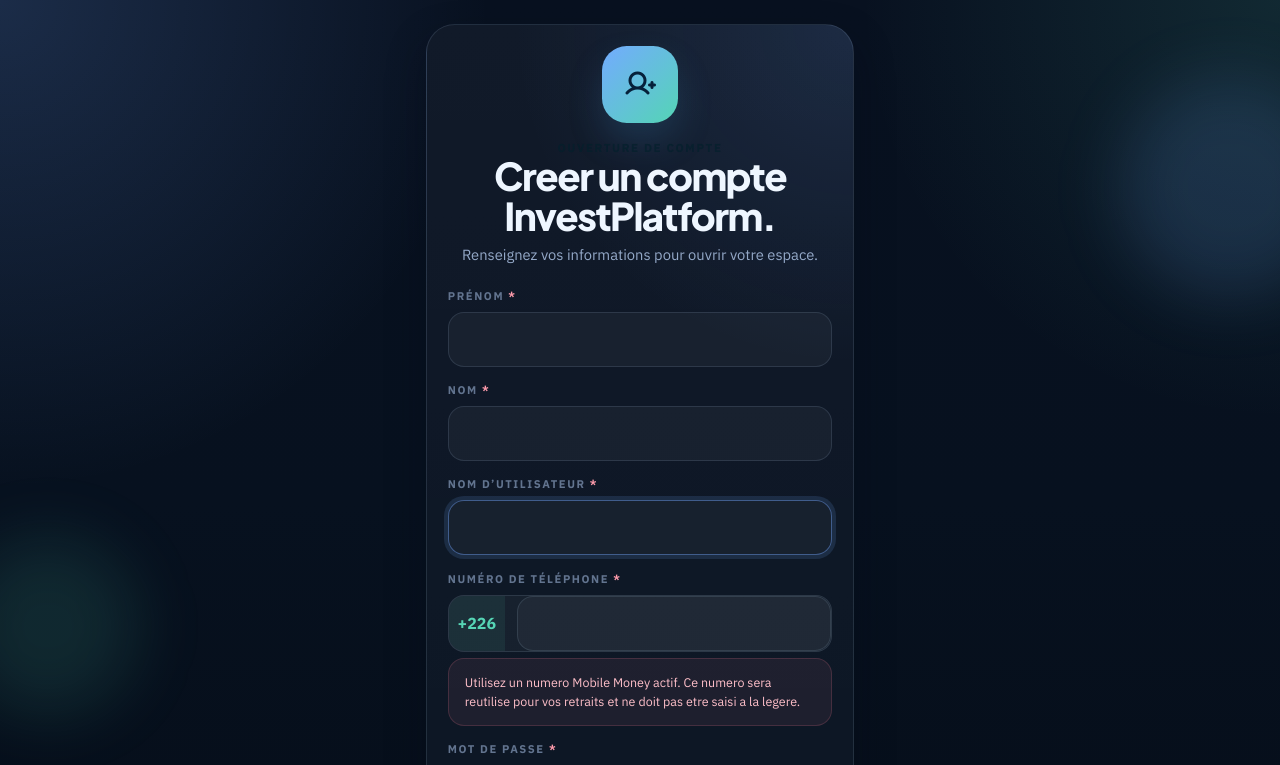
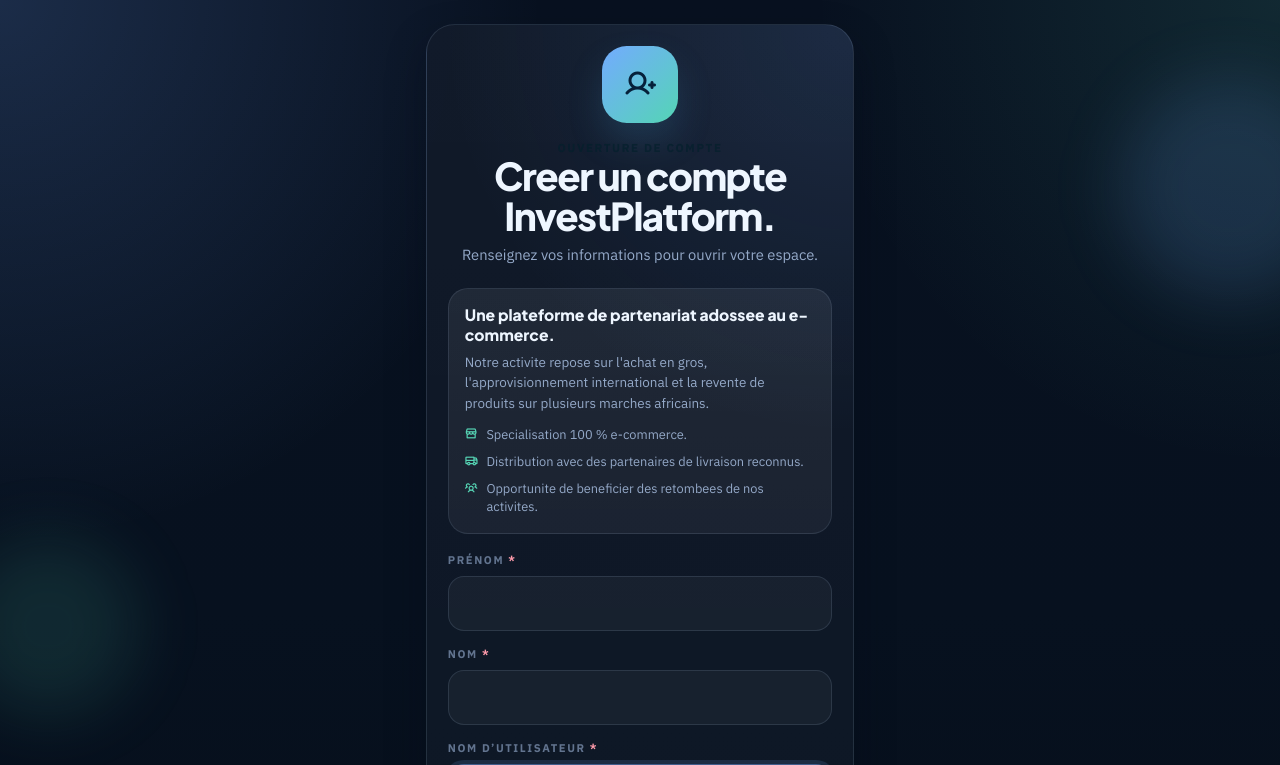
Before and after one commit to AmstaLabestar/invest, a Django app: page /register/ in a window 1280 px wide. Shown: the top 765 px of the page. Run offline with Django 5.2, Linux system fonts and the light colour scheme; parts of the project's set-up code (start-up, migrations or seed data) failed here and were passed over.

Commit message:
ui: add public service presentation copy

```diff
--- a/static/css/index.css
+++ b/static/css/index.css
@@ -1246,6 +1246,51 @@ textarea {
   margin-top: 0.45rem;
   color: var(--text-secondary);
   font-size: 0.92rem;
+}
+
+.service-intro {
+  margin-bottom: 1.15rem;
+  padding: 1rem;
+  border-radius: 1.25rem;
+  border: 1px solid rgba(172, 197, 228, 0.12);
+  background:
+    linear-gradient(180deg, rgba(255, 255, 255, 0.04), rgba(255, 255, 255, 0.018)),
+    rgba(255, 255, 255, 0.03);
+}
+
+.service-intro-title {
+  font-family: 'Plus Jakarta Sans', sans-serif;
+  font-size: 0.98rem;
+  font-weight: 800;
+  line-height: 1.28;
+}
+
+.service-intro-copy {
+  margin-top: 0.45rem;
+  color: var(--text-secondary);
+  font-size: 0.84rem;
+  line-height: 1.5;
+}
+
+.service-points {
+  display: grid;
+  gap: 0.55rem;
+  margin-top: 0.85rem;
+}
+
+.service-point {
+  display: flex;
+  align-items: flex-start;
+  gap: 0.55rem;
+  color: var(--text-secondary);
+  font-size: 0.8rem;
+  line-height: 1.42;
+}
+
+.service-point i {
+  margin-top: 0.12rem;
+  color: var(--accent-primary);
+  flex-shrink: 0;
 }
 
 .auth-footer {
--- a/templates/register.html
+++ b/templates/register.html
@@ -24,6 +24,27 @@
                 <div class="hero-eyebrow">Ouverture de compte</div>
                 <h1 class="auth-title">Creer un compte InvestPlatform.</h1>
                 <p class="auth-copy">Renseignez vos informations pour ouvrir votre espace.</p>
+            </div>
+
+            <div class="service-intro">
+                <div class="service-intro-title">Une plateforme de partenariat adossee au e-commerce.</div>
+                <p class="service-intro-copy">
+                    Notre activite repose sur l'achat en gros, l'approvisionnement international et la revente de produits sur plusieurs marches africains.
+                </p>
+                <div class="service-points">
+                    <div class="service-point">
+                        <i class="ph-bold ph-storefront"></i>
+                        <span>Specialisation 100 % e-commerce.</span>
+                    </div>
+                    <div class="service-point">
+                        <i class="ph-bold ph-truck"></i>
+                        <span>Distribution avec des partenaires de livraison reconnus.</span>
+                    </div>
+                    <div class="service-point">
+                        <i class="ph-bold ph-users-three"></i>
+                        <span>Opportunite de beneficier des retombees de nos activites.</span>
+                    </div>
+                </div>
             </div>
 
             <form method="POST" action="{% url 'register' %}" class="form-stack">
```
Also changed, not shown: templates/login.html (+21 -0 lines).
